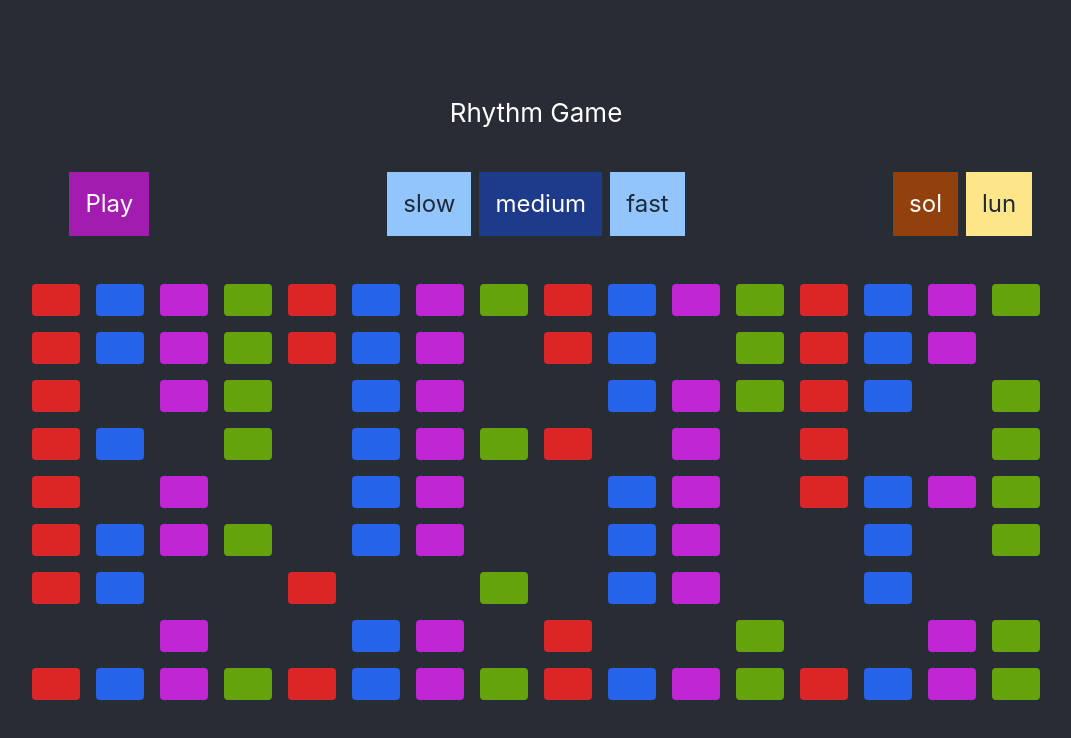
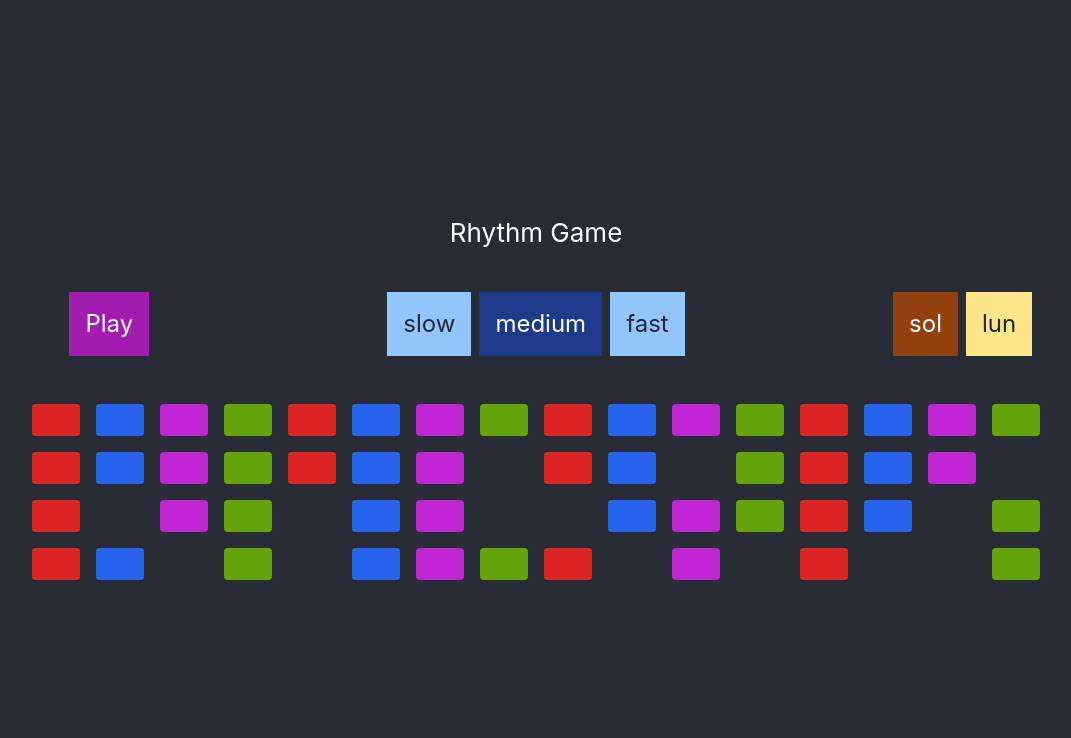
Before and after one commit to samklevin/rhythm, a React (Create React App) app: page / in a window 1280 px wide. Shown: the top 738 px of the page, without its empty margins (104-1175 px from the left). Built offline with nearby package versions, Linux system fonts and the light colour scheme.

Commit message:
add incorrect sound

```diff
--- a/src/App.js
+++ b/src/App.js
@@ -44,6 +44,7 @@ function App() {
   const [hits, setHits] = useState([])
   const [tempo, setTempo] = useState(68)
   const [songIndex, setSongIndex] = useState(0)
+  const [viewingResults, setViewingResults] = useState(false)
   const songRef = useRef(generateSong(songIndex))
   const synthRef = useRef()
 
@@ -70,8 +71,9 @@ function App() {
       Tone.Transport.schedule(() => {
         updatePosition(n.time)
         if(i === a.length - 1){
-          // setIsPlaying(false)
-          // setSongIndex((prevIndex) => ((prevIndex + 1) % 2))
+          setIsPlaying(false)
+          Tone.Transport.stop()
+          setViewingResults(true)
         }
       }, n.time)
     })
@@ -93,7 +95,7 @@ function App() {
     }
   })
 
-  const playerSynth = new Tone.Synth().toDestination()
+  const playerSynth = new Tone.PolySynth(Tone.Synth).toDestination();
 
   const userKeyDown = (event) => {
     if(event.keyCode === 32 && isPlaying){
@@ -101,13 +103,15 @@ function App() {
       const position = currentPosition[0]
       const remainder = currentPosition[1]
       const currentNote = songRef.current.find(n => n.time === position)
+      const now = Tone.context.currentTime;
       if(!currentNote.play && remainder < 800){
-        playerSynth.triggerAttackRelease(shiftUpTwoOctaves(currentNote.note), '16n', Tone.context.currentTime)
+        playerSynth.triggerAttackRelease(shiftUpTwoOctaves(currentNote.note), '16n', now)
         setHits((prevHits) => [...prevHits, position])
+      } else {
+        playerSynth.triggerAttack('Bb3', now)
+        playerSynth.triggerAttack('B3', now)
+        playerSynth.triggerRelease(['Bb3', 'B3'], now + .1)
       }
-    }
-    if(event.keyCode === 75){
-      playerSynth.triggerAttackRelease("D5", '8n', Tone.context.currentTime);
     }
   }
 
@@ -122,10 +126,24 @@ function App() {
       }
   )
 
+  const playAgain = () => {
+    setHits([])
+    const newIndex = (songIndex + 1) % 2
+    setSongIndex(newIndex)
+    songRef.current = generateSong(newIndex)
+    setViewingResults(false)
+  }
+
   return (
     <div className="App">
       <header className="App-header">
       <h1>Rhythm Game</h1>
+        { viewingResults ?
+            (
+            <div className="my-10 flex w-full justify-center">
+              <button className="bg-fuchsia-700 text-white text-2xl p-4 translate-y-0 disabled:bg-fuchsia-200 disabled:cursor-not-allowed" onClick={playAgain} disabled={isPlaying}>Play again?</button>
+            </div>
+            ) : (
                 <div className="my-10 flex w-full">
                   <div className="w-1/3 flex justify-center">
                     <button className="bg-fuchsia-700 text-white text-2xl p-4 translate-y-0 disabled:bg-fuchsia-200 disabled:cursor-not-allowed" onClick={startPlaying} disabled={isPlaying}>Play</button>
@@ -140,6 +158,8 @@ function App() {
                     <button onClick={updateSongIndex(1)} className={`${ songIndex === 1 ? 'bg-amber-800 text-white' : 'bg-amber-200 text-gray-800' } text-2xl p-4`}>lun</button>
                   </div>
                 </div>
+            )
+        }
         {
           [...Array(Math.floor(songRef.current.length / 16))].map((_, i) => (
               <div key={`row-${ i }`} className="flex my-2">
--- a/src/songMaker.js
+++ b/src/songMaker.js
@@ -106,5 +106,5 @@ export const generateSong = (track=0) => {
         firstTrack,
         secondTrack
     ]
-    return tracks[track]()
+    return tracks[track]().slice(0, 64)
 }
```
Lines whose indentation alone changed are shown as unchanged.
